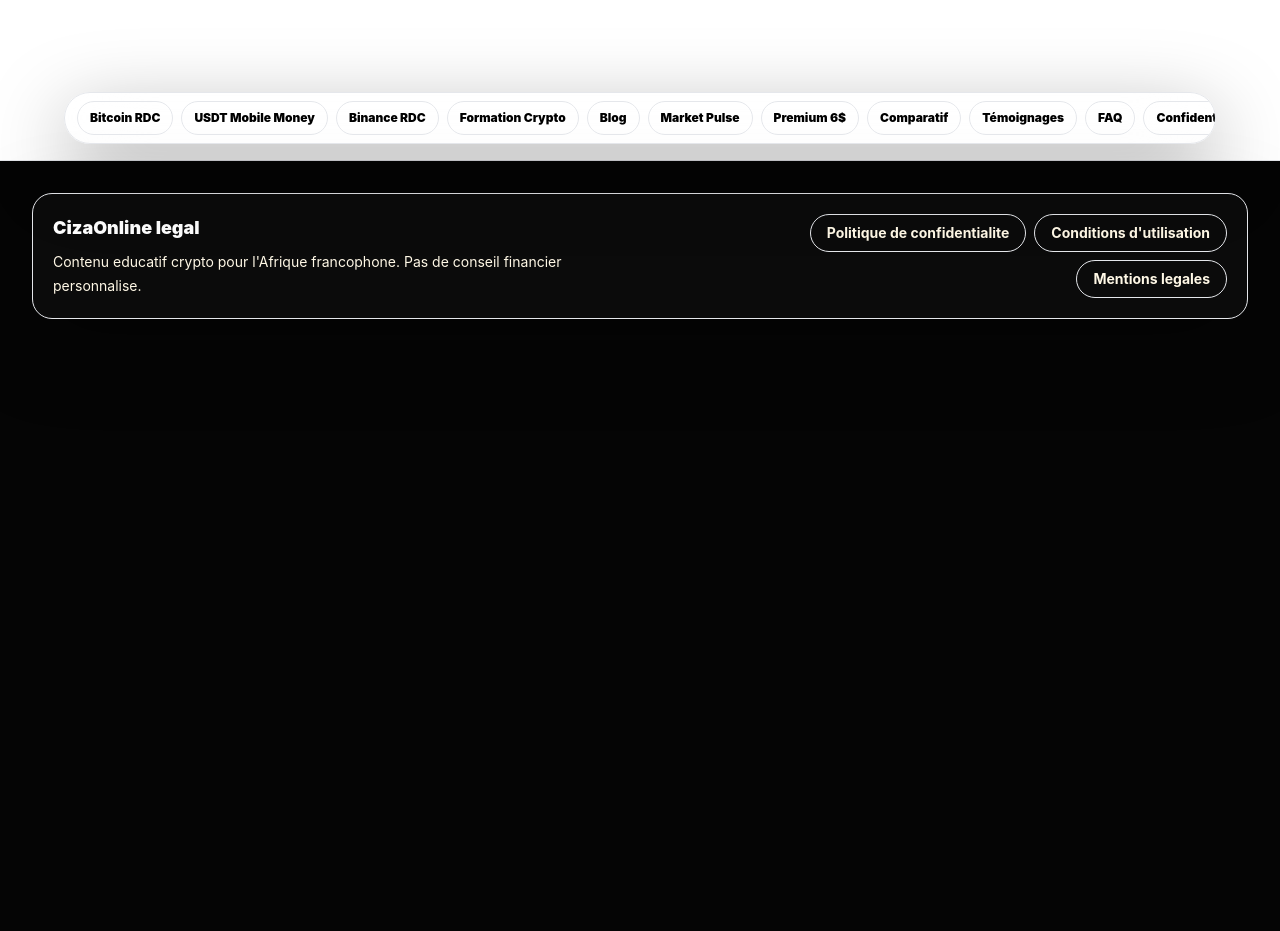
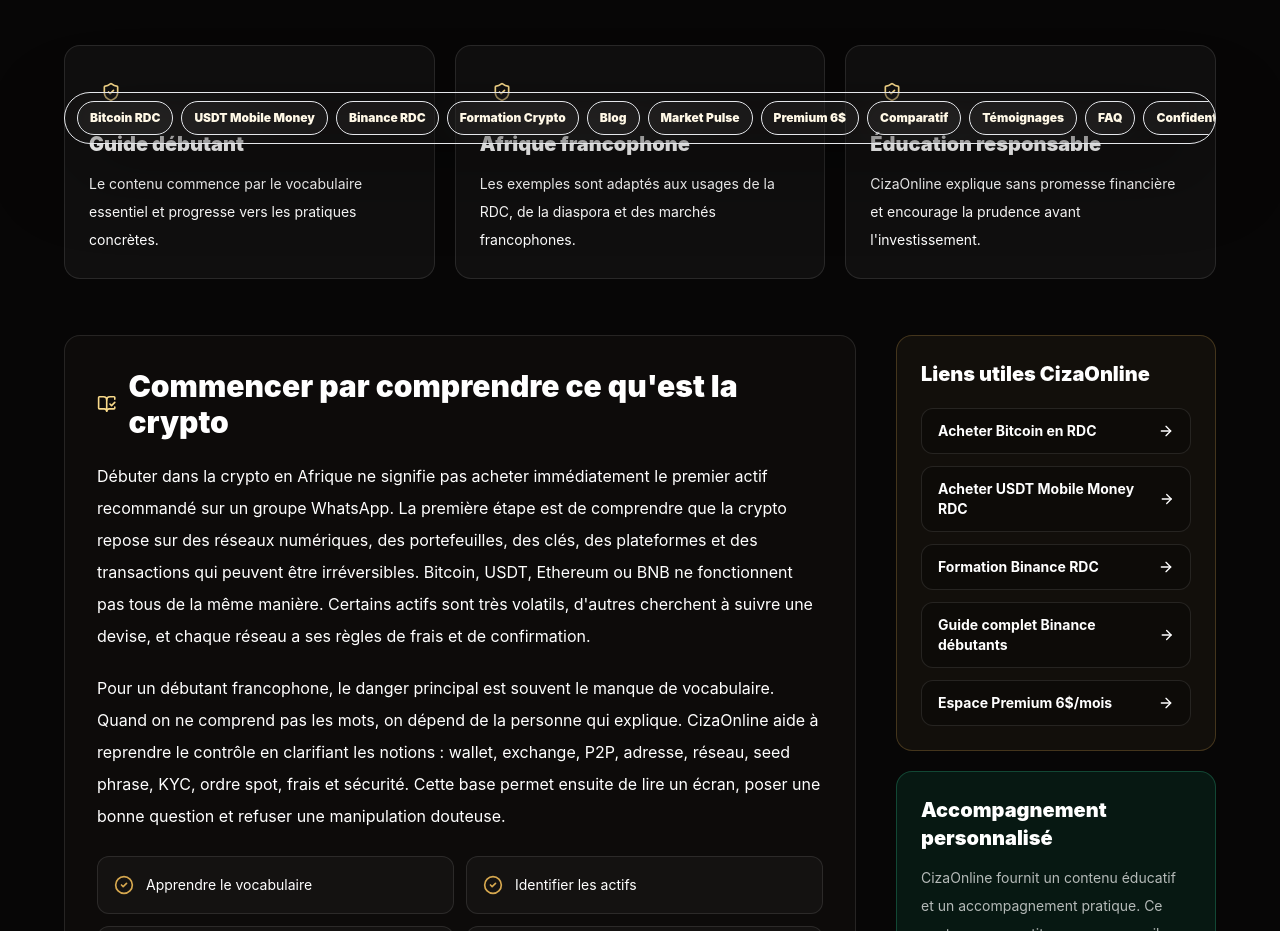
Before and after one commit to urbainciza0-web/cizaonline-premium-site, a Next.js app: page /debuter-crypto-afrique in a window 1280 px wide. Before the commit this address had no page. Shown: the part 640-1571 px from the top of the page. Before the commit the page ends 1071 px from the top, so only its background shows below. Built offline with nearby package versions, Linux system fonts and the light colour scheme.

Commit message:
Add beginner crypto Africa SEO page

```diff
--- /dev/null
+++ b/app/debuter-crypto-afrique/page.jsx
@@ -0,0 +1,97 @@
+import LongFormSeoPage from "../seo-long-form/LongFormSeoPage";
+
+const siteUrl = "https://cizaonline.com";
+
+const page = {
+  eyebrow: "Crypto Afrique francophone",
+  title: "Comment débuter dans la crypto en Afrique : guide complet francophone",
+  description: "Guide CizaOnline pour débuter dans la crypto en Afrique francophone : Bitcoin, USDT, Binance, sécurité, Mobile Money, P2P et apprentissage responsable.",
+  canonicalUrl: `${siteUrl}/debuter-crypto-afrique`,
+  whatsappText: "Bonjour CizaOnline, je veux débuter dans la crypto en Afrique avec une méthode claire.",
+  keyPoints: [
+    "Comprendre les bases avant toute transaction crypto.",
+    "Découvrir Bitcoin, USDT, Binance, wallets et P2P avec des mots simples.",
+    "Adapter l'apprentissage aux réalités Mobile Money en Afrique francophone.",
+    "Éviter les promesses de gains rapides et les arnaques fréquentes."
+  ],
+  trustCards: [
+    { title: "Guide débutant", text: "Le contenu commence par le vocabulaire essentiel et progresse vers les pratiques concrètes." },
+    { title: "Afrique francophone", text: "Les exemples sont adaptés aux usages de la RDC, de la diaspora et des marchés francophones." },
+    { title: "Éducation responsable", text: "CizaOnline explique sans promesse financière et encourage la prudence avant l'investissement." }
+  ],
+  sections: [
+    {
+      title: "Commencer par comprendre ce qu'est la crypto",
+      paragraphs: [
+        "Débuter dans la crypto en Afrique ne signifie pas acheter immédiatement le premier actif recommandé sur un groupe WhatsApp. La première étape est de comprendre que la crypto repose sur des réseaux numériques, des portefeuilles, des clés, des plateformes et des transactions qui peuvent être irréversibles. Bitcoin, USDT, Ethereum ou BNB ne fonctionnent pas tous de la même manière. Certains actifs sont très volatils, d'autres cherchent à suivre une devise, et chaque réseau a ses règles de frais et de confirmation.",
+        "Pour un débutant francophone, le danger principal est souvent le manque de vocabulaire. Quand on ne comprend pas les mots, on dépend de la personne qui explique. CizaOnline aide à reprendre le contrôle en clarifiant les notions : wallet, exchange, P2P, adresse, réseau, seed phrase, KYC, ordre spot, frais et sécurité. Cette base permet ensuite de lire un écran, poser une bonne question et refuser une manipulation douteuse."
+      ],
+      items: ["Apprendre le vocabulaire", "Identifier les actifs", "Comprendre les réseaux", "Refuser les promesses faciles"]
+    },
+    {
+      title: "Pourquoi l'Afrique francophone a besoin d'une pédagogie adaptée",
+      paragraphs: [
+        "Les utilisateurs de RDC, du Congo, du Cameroun, de Côte d'Ivoire, du Sénégal ou de la diaspora n'ont pas toujours les mêmes moyens de paiement ni les mêmes habitudes bancaires que les marchés occidentaux. Mobile Money, les échanges P2P, les groupes communautaires et les formations à distance jouent un rôle important. Une pédagogie crypto efficace doit donc parler des situations réelles : comment payer, comment vérifier un vendeur, comment éviter un faux support et comment conserver une preuve.",
+        "CizaOnline s'inscrit dans cette logique locale. Le site utilise un français accessible et relie les guides aux besoins concrets : acheter Bitcoin en RDC, acheter USDT par Mobile Money, apprendre Binance, sécuriser son compte et comprendre les offres d'accompagnement. Ce maillage permet à un débutant de ne pas rester seul devant une information dispersée. Il peut suivre un chemin plus propre, du vocabulaire vers la pratique."
+      ]
+    },
+    {
+      title: "Les quatre piliers à maîtriser avant d'investir",
+      paragraphs: [
+        "Le premier pilier est la sécurité. Sans mot de passe solide, double authentification et vigilance contre les liens frauduleux, même une petite somme peut disparaître. Le deuxième pilier est la compréhension des actifs. Bitcoin n'est pas l'USDT, un token spéculatif n'est pas un stablecoin, et une blockchain rapide n'est pas automatiquement meilleure. Le troisième pilier est la méthode de paiement. En Afrique, Mobile Money et P2P exigent des vérifications particulières. Le quatrième pilier est la discipline financière.",
+        "La discipline signifie ne pas investir de l'argent nécessaire aux dépenses vitales, ne pas s'endetter pour acheter une crypto et ne pas croire qu'une hausse passée garantit une hausse future. CizaOnline répète ce point volontairement parce que beaucoup de nouveaux utilisateurs sont attirés par des histoires de gains rapides. La crypto peut être un sujet d'apprentissage puissant, mais elle doit être abordée avec lucidité."
+      ],
+      items: ["Sécurité du compte", "Compréhension des actifs", "Méthode de paiement", "Discipline financière"]
+    },
+    {
+      title: "Créer son premier compte crypto avec prudence",
+      paragraphs: [
+        "La création d'un compte sur une plateforme comme Binance doit être traitée comme l'ouverture d'un espace financier sensible. L'utilisateur doit utiliser une adresse e-mail qu'il contrôle, un mot de passe unique, une double authentification et des informations exactes si une vérification d'identité est demandée. Il doit aussi apprendre à reconnaître le site officiel et éviter de passer par des liens douteux envoyés en message privé.",
+        "Après l'ouverture du compte, il ne faut pas se précipiter vers un dépôt. Il est préférable d'explorer l'interface, de comprendre le portefeuille, l'historique, les paramètres de sécurité et les limites. Un compte bien préparé réduit le stress lorsque l'utilisateur décide de faire une petite transaction test. CizaOnline propose des guides et une formation pour accompagner cette étape."
+      ],
+      items: ["Compte officiel", "2FA activée", "Interface comprise", "Transaction test"]
+    },
+    {
+      title: "Apprendre Bitcoin, USDT et Binance dans le bon ordre",
+      paragraphs: [
+        "Un débutant peut commencer par Bitcoin pour comprendre l'idée d'actif numérique rare et décentralisé. Il peut ensuite étudier l'USDT pour comprendre les stablecoins et les usages liés au dollar numérique. Enfin, il peut apprendre Binance ou une autre plateforme pour comprendre comment acheter, vendre, convertir, déposer et retirer. Cet ordre évite de confondre la technologie, l'actif et l'outil d'accès.",
+        "CizaOnline relie ces apprentissages à des pages dédiées. La page Acheter Bitcoin en RDC explique l'achat prudent de BTC. La page Acheter USDT Mobile Money RDC détaille le contexte des paiements locaux. La page Formation Binance RDC structure l'apprentissage de la plateforme. Ensemble, ces contenus forment un parcours SEO mais aussi un vrai parcours utilisateur."
+      ]
+    },
+    {
+      title: "Le rôle de CizaOnline dans votre parcours",
+      paragraphs: [
+        "CizaOnline n'a pas vocation à remplacer le jugement personnel de l'utilisateur. La plateforme fournit des guides, des explications, un espace Premium, des appels à l'action WhatsApp et des formations sur rendez-vous. L'utilisateur reste responsable de ses décisions financières. Cette transparence renforce la crédibilité du site et évite les promesses irréalistes que l'on trouve souvent dans l'écosystème crypto.",
+        "Pour débuter correctement, le meilleur chemin consiste à lire les guides, sauvegarder les termes importants, poser des questions, commencer avec des montants faibles et progresser avec méthode. La crypto récompense moins la précipitation que la compréhension. C'est exactement l'approche que CizaOnline veut promouvoir en Afrique francophone."
+      ],
+      items: ["Guides gratuits", "Premium 6$/mois", "Formation sur rendez-vous", "Support WhatsApp"]
+    }
+  ],
+  faqs: [
+    { q: "Quelle crypto choisir pour débuter ?", a: "Il faut d'abord apprendre les différences entre Bitcoin, USDT et les autres actifs. Le choix dépend du besoin, du risque accepté et de la compréhension de l'utilisateur." },
+    { q: "La crypto est-elle adaptée à tout le monde ?", a: "Non. Elle comporte des risques techniques, financiers et de sécurité. Il faut apprendre avant d'exposer son argent." },
+    { q: "Peut-on débuter avec Mobile Money ?", a: "Dans certains pays, Mobile Money peut être utilisé via P2P, mais cela demande une vérification attentive du vendeur et des preuves." },
+    { q: "CizaOnline promet-il des profits ?", a: "Non. CizaOnline propose du contenu éducatif, pas une promesse de gains ni un conseil financier personnalisé." },
+    { q: "Quelle est la meilleure première étape ?", a: "Lire un guide de base, sécuriser ses comptes numériques et comprendre le vocabulaire avant d'acheter." }
+  ],
+  internalLinks: [
+    { label: "Acheter Bitcoin en RDC", href: "/acheter-bitcoin-rdc" },
+    { label: "Acheter USDT Mobile Money RDC", href: "/acheter-usdt-mobile-money-rdc" },
+    { label: "Formation Binance RDC", href: "/formation-binance-rdc" },
+    { label: "Guide complet Binance débutants", href: "/guide-complet-binance-debutants" },
+    { label: "Espace Premium 6$/mois", href: "/espace-premium" }
+  ]
+};
+
+export const metadata = {
+  title: "Débuter Crypto Afrique | Guide francophone CizaOnline",
+  description: page.description,
+  keywords: ["débuter crypto Afrique", "crypto Afrique francophone", "apprendre crypto RDC", "Bitcoin USDT Binance débutant", "CizaOnline crypto"],
+  alternates: { canonical: "/debuter-crypto-afrique" },
+  openGraph: { title: "Comment débuter dans la crypto en Afrique", description: page.description, url: page.canonicalUrl, siteName: "CizaOnline", locale: "fr_FR", type: "article" },
+  twitter: { card: "summary_large_image", title: "Débuter crypto Afrique", description: page.description }
+};
+
+export default function DebuterCryptoAfriquePage() {
+  return <LongFormSeoPage page={page} />;
+}
```
